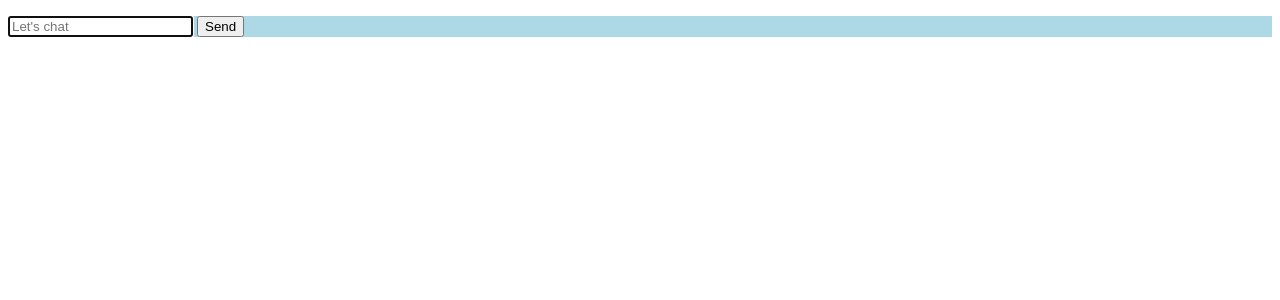
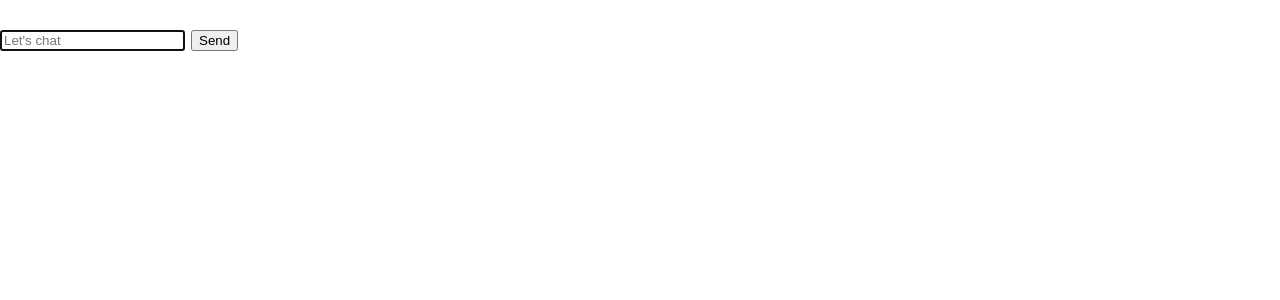
Before and after one commit to trnKhanh/chatgpt-project, a Flask app: template templates/index.html in a window 1280 px wide. Shown: the top 300 px of the page. Run offline with Flask 2, Linux system fonts and the light colour scheme; the template is opened without the code that fills it, so the values that code supplies are empty.

Commit message:
redesign style

```diff
--- a/static/style.css
+++ b/static/style.css
@@ -1,14 +1,89 @@
-ul {
-    list-style-type: none;
+* {
+    box-sizing: border-box;
 }
-#chatbox {
+html, body {
+    height: 100%;
+}
+body {
+    margin: 0;
+    font-size: 24px;
     display: flex;
-}
-#message-box {
-    flex-grow: 5;
+    flex-direction: column;
+    overflow: hidden;
 }
 
-form {
+/* footer */
+footer {
+    padding-top: 5px;
+    padding-bottom: 5px;
+    text-align: center;
+    background-color: black;
+    color: white;
+}
+
+/* header */
+header {
+
+}
+.site-name {
+    display: flex;
+    flex-direction: row;
+    align-items: center;
+}
+.logo {
+    width: 200px;
+}
+.site-name > .name {
+    font-size: 50px;
+}
+.nav-bar {
+    width: 100%;
+    display: flex;
+    flex-direction: row;
+    background-color: rgb(41, 40, 40);
+}
+.nav-btn {
+    border-radius: 15px;
+    margin: 5px;
+    padding: 7px;
+    color: white;
+}
+
+/* main */
+main {
+    display: flex;
+    flex: 1;
+    overflow: hidden;
+}
+.chat-box {
+    flex: 1;
+    display: flex;
+    flex-direction: column;
+    overflow: hidden;
+}
+.message-box {
+    flex: 1;
+    font-size: 24px;
+    padding: 25px;
+    overflow: scroll;
+}
+.chat-form {
+    padding: 15px;
+    display: flex;
+    flex-wrap: wrap;
+    gap: 15px;
+}
+.input-box {
+    padding: 10px;
+    color: white;
+    background-color: black;
+    font-size: 24px;
     flex-grow: 1;
-    background-color: lightblue;
+    border: none;
 }
+.form-select {
+    font-size: 18px;
+}
+.send-btn {
+    font-size: 18px;
+}
```
